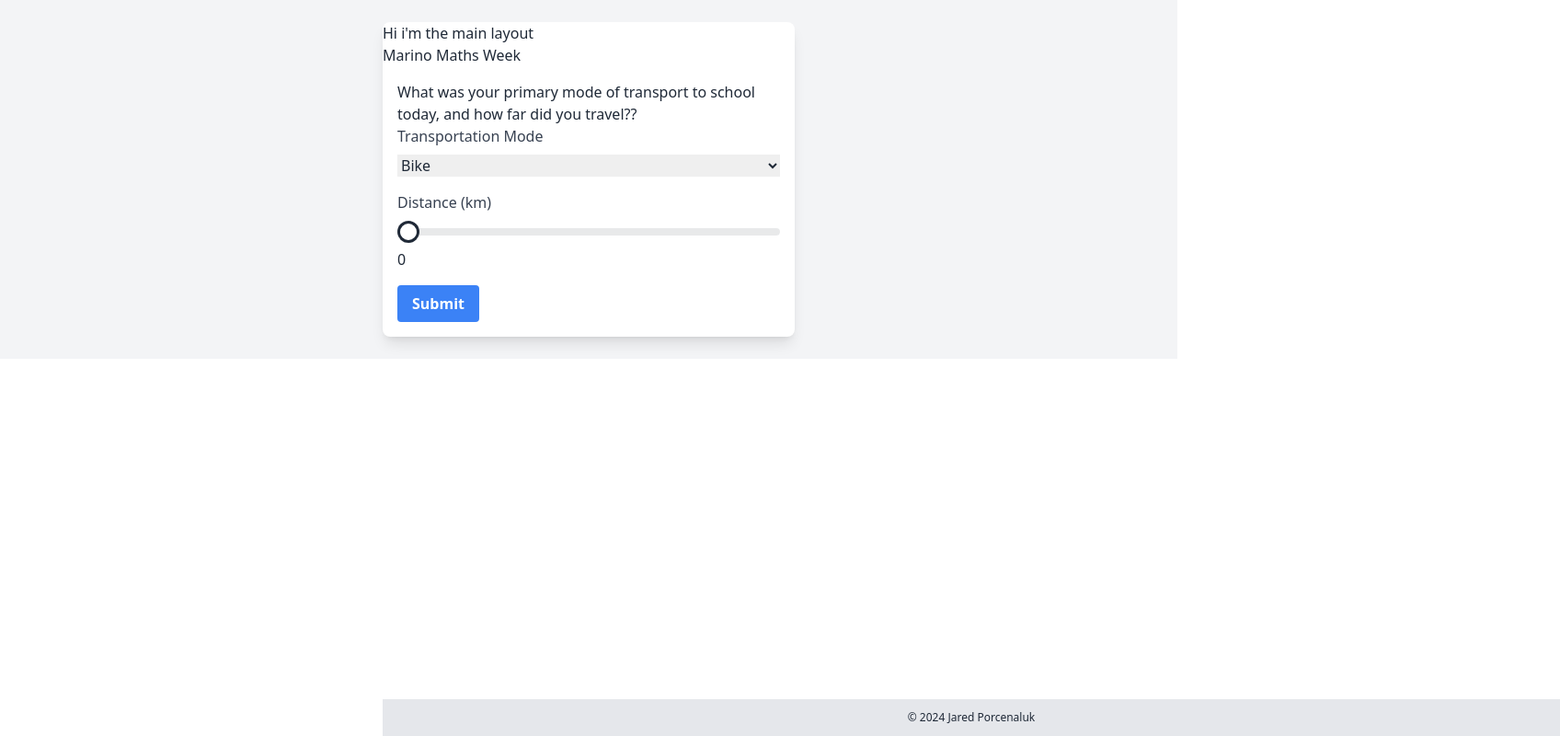
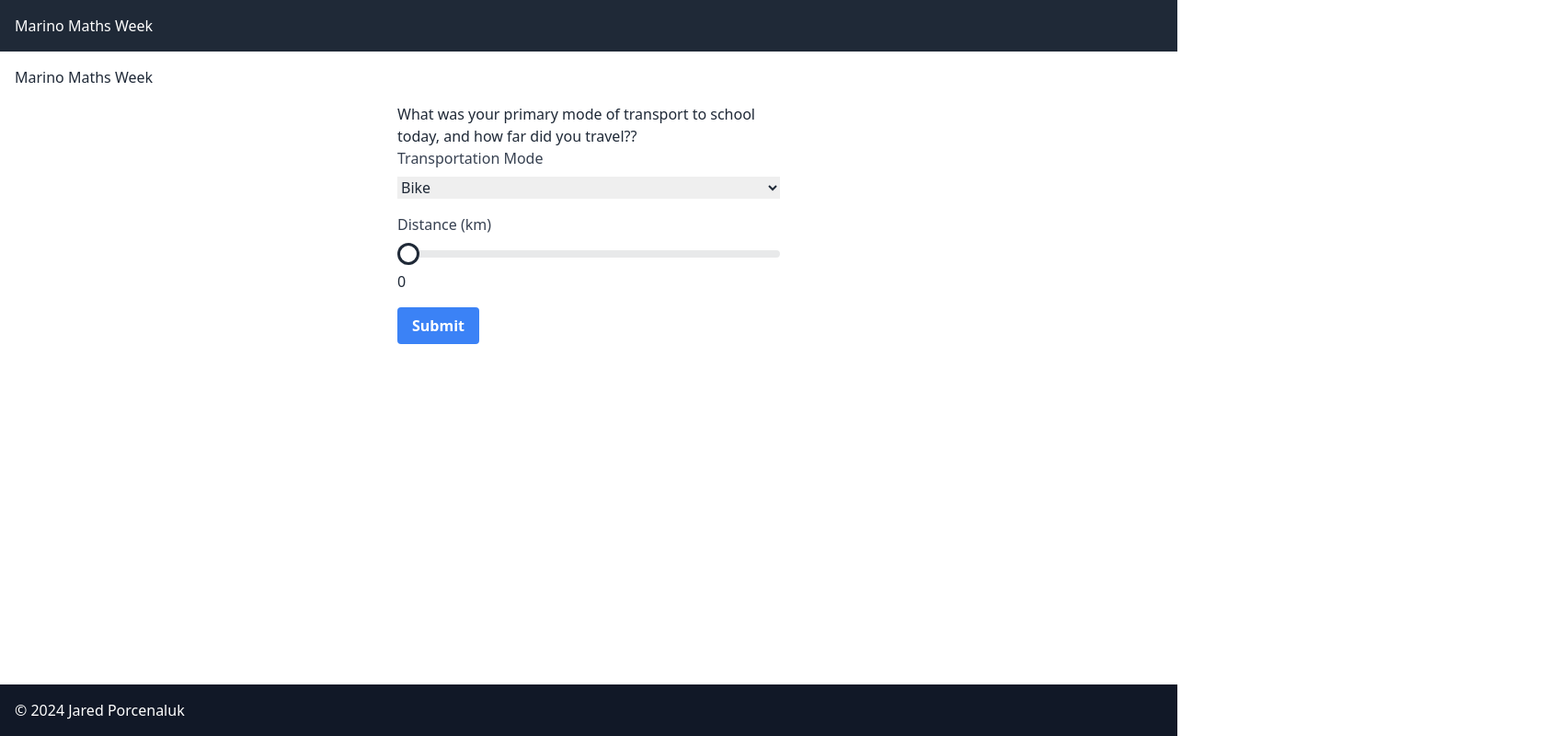
Before and after one commit to jporcenaluk/marino-app, a React (Vite) app in the folder emissions-app/frontend/: page / in a window 1280 px wide. Shown: the whole page at 92% size, 1696 px wide, since content can reach past the window. Built offline with nearby package versions, Linux system fonts and the light colour scheme.

Commit message:
mvp for styling the pages

```diff
--- a/emissions-app/frontend/src/components/Footer.tsx
+++ b/emissions-app/frontend/src/components/Footer.tsx
@@ -1,5 +1,5 @@
 const Footer = () => (
-    <footer className="bg-gray-200 text-center text-xs p-3 absolute bottom-0 w-full">
+    <footer className="bg-gray-900 text-white p-4">
       <p>&copy; 2024 Jared Porcenaluk</p>
     </footer>
 )
--- a/emissions-app/frontend/src/components/Header.tsx
+++ b/emissions-app/frontend/src/components/Header.tsx
@@ -1,5 +1,5 @@
 const Header = () => (
-    <header className="bg-gray-200 text-center text-xs p-3 absolute bottom-0 w-full">
+    <header className="bg-gray-800 text-white p-4">
       <h1>Marino Maths Week</h1>
     </header>
 )
--- a/emissions-app/frontend/src/layouts/MainLayout.tsx
+++ b/emissions-app/frontend/src/layouts/MainLayout.tsx
@@ -3,13 +3,12 @@ import Footer from '../components/Footer';
 import { Outlet } from 'react-router-dom';
 
 const MainLayout = () => (
-    <div className="font-sans bg-gray-100 p-6">
-        <div className="max-w-md mx-auto bg-white shadow-lg rounded-lg overflow-hidden">
+    <div className="min-h-screen flex flex-col">
         <Header />
-        <div>Hi i'm the main layout</div>
-        <Outlet />
+        <main className="flex-grow p-4">
+            <Outlet />
+        </main>
         <Footer />
-        </div>
     </div>
 )
 
--- a/emissions-app/frontend/src/layouts/StoryLayout.tsx
+++ b/emissions-app/frontend/src/layouts/StoryLayout.tsx
@@ -5,14 +5,14 @@ import Footer from '../components/Footer';
 import { StoryProgressProvider } from '../contexts/StoryProgressContext';
 
 const StoryLayout = () => (
-  <StoryProgressProvider>
-    <div className="font-sans bg-gray-100 p-6">
-      <div className="max-w-md mx-auto bg-white shadow-lg rounded-lg overflow-hidden">
+  <StoryProgressProvider currentStep={1} totalSteps={2} setCurrentStep={() => {}}>
+    <div className="min-h-screen flex flex-col">
         <Header />
-        <Outlet />
+        <main className="flex-grow p-4">
+          <Outlet />
+        </main>
         <ProgressBar />
         <Footer />
-      </div>
     </div>
   </StoryProgressProvider>
 );
--- a/emissions-app/frontend/src/pages/story/Story01Summary.tsx
+++ b/emissions-app/frontend/src/pages/story/Story01Summary.tsx
@@ -60,24 +60,20 @@ function Story01Summary() {
   }
 
   return (
-    <div className="visualisation-container">
-      <header className="visualisation-header">
-        <h1>Marino Maths Week</h1>
+    <div>
+      <section>
         <h2>Marino Students & Staff</h2>
         <p>Estimated Commuting Emissions This Week</p>
-      </header>
-      <section className="visualisation-stats">
-        <div className="stat">
-          <p className="stat-value">
-            {Math.round(documents?.weekly.estimated_total_co2_kg ?? 0).toLocaleString()}
-          </p>
+        <div className="grid">
+          <div className="p-4">
+            <p>{Math.round(documents?.weekly.estimated_total_co2_kg ?? 0).toLocaleString()}</p>
             <p className="stat-label">kg CO2</p>
           </div>
-        <div className="stat">
-          <p className="stat-value">
-            {Math.round(documents?.weekly.estimated_total_distance_km ?? 0).toLocaleString()}
-          </p>
+
+          <div className="p-4">
+            <p>{Math.round(documents?.weekly.estimated_total_distance_km ?? 0).toLocaleString()}</p>
             <p className="stat-label">km</p>
+          </div>
         </div>
       </section>
       <section className="visualisation-content">
@@ -88,9 +84,11 @@ function Story01Summary() {
         <img src="/assets/beach_ball.png" alt="Beach ball representing 1 kg of CO2" className="beach-ball-image" />
       </section>
       <div style={{ display: 'none' }}>{JSON.stringify(documents)}</div>
+      <div className="flex justify-end">
         <button className="btn btn-primary mt-4" onClick={handleNext}>
           Next
         </button>
+      </div>
     </div>
   );
 }
```
Lines whose indentation alone changed are shown as unchanged.
